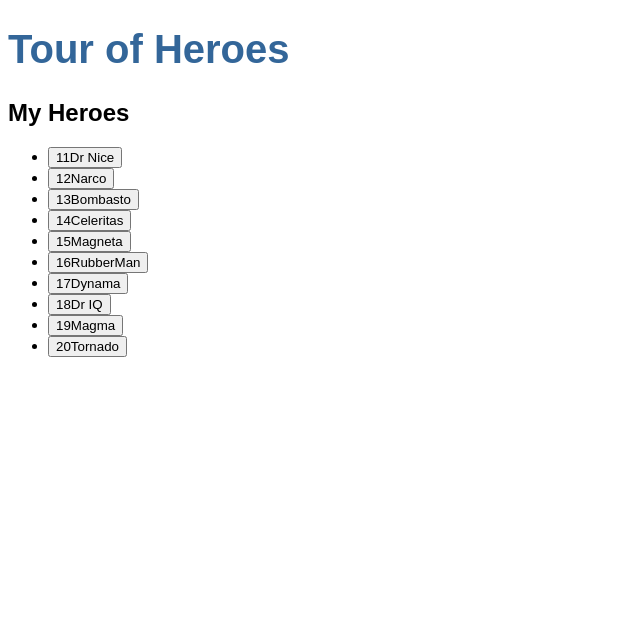
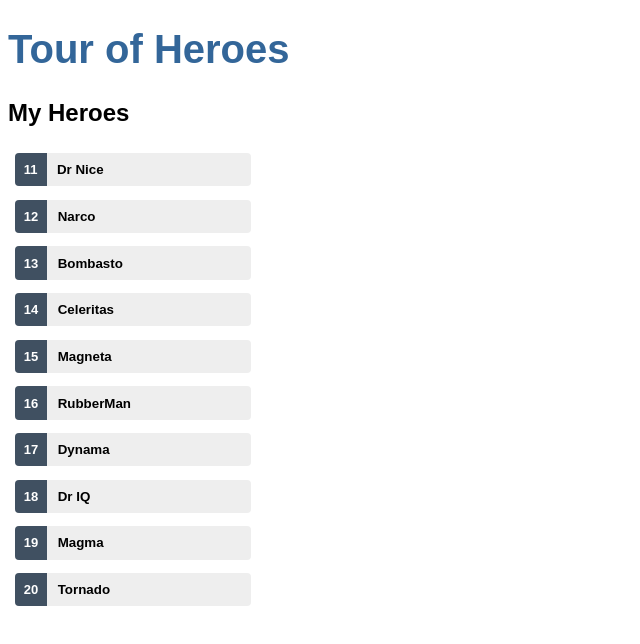
Before and after one commit to ronaldovctor/AngularTutorial, an Angular app: page / in a window 1280 px wide. Shown: the top 644 px of the page, without its empty margins (0-640 px from the left). Built offline with nearby package versions, Linux system fonts and the light colour scheme.

Commit message:
Editing css heroes list

```diff
--- a/src/app/heroes/heroes.component.css
+++ b/src/app/heroes/heroes.component.css
@@ -0,0 +1,66 @@
+.heroes {
+   margin: 0 0 2em 0;
+   list-style-type: none;
+   padding: 0;
+   width: 250px;
+ }
+
+ .heroes li {
+   display: flex;
+ }
+
+ .heroes button {
+   flex: 1;
+   cursor: pointer;
+   font-weight: 600;
+   position: relative;
+   left: 0;
+   background-color: #EEE;
+   margin: .5em;
+   padding: 0;
+   border-radius: 4px;
+   display: flex;
+   align-items: stretch;
+   height: 2.5em;
+   border: none;
+ }
+
+ .heroes button:hover {
+   color: #2c3a41;
+   background-color: #e6e6e6;
+   left: .1em;
+   box-shadow: 1px 2px 8px;
+ }
+
+ .heroes button:active {
+   background-color: #c7c7c7;
+   color: #000000;
+ }
+
+ .heroes button.selected {
+   background-color: #034363;
+   color: white;
+ }
+
+ .heroes button.selected:hover {
+   background-color: #25749b;
+   color: white;
+   left: .1em;
+   box-shadow: 1px 2px 8px;
+ }
+
+ .heroes .badge {
+   display: flex;
+   font-size: small;
+   color: white;
+   align-items: center;
+   padding: .7em;
+   background-color: #405061;
+   line-height: 1em;
+   margin-right: .8em;
+   border-radius: 4px 0 0 4px;
+ }
+
+ .heroes .name {
+   align-self: center;
+ }
--- a/src/app/heroes/heroes.component.html
+++ b/src/app/heroes/heroes.component.html
@@ -1,7 +1,7 @@
 <h2>My Heroes</h2>
 <ul class="heroes">
    <li *ngFor="let hero of heroes">
-      <button type="button" (click)="onSelect(hero)">
+      <button [class.selected]="hero === selectedHero" type="button" (click)="onSelect(hero)">
          <span class="badge">{{ hero.id }}</span>
          <span class="name">{{ hero.name }}</span>
       </button>
```
